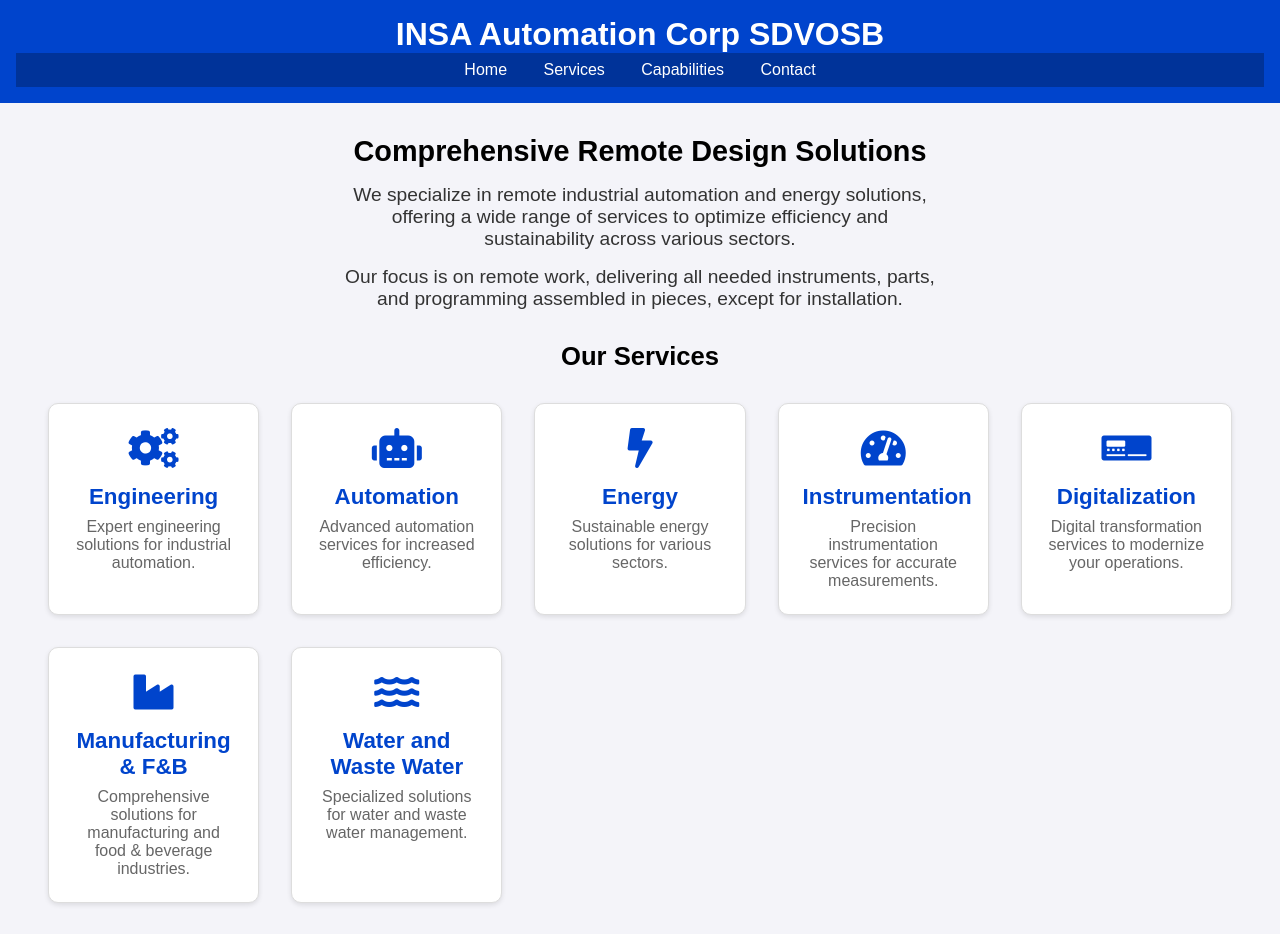
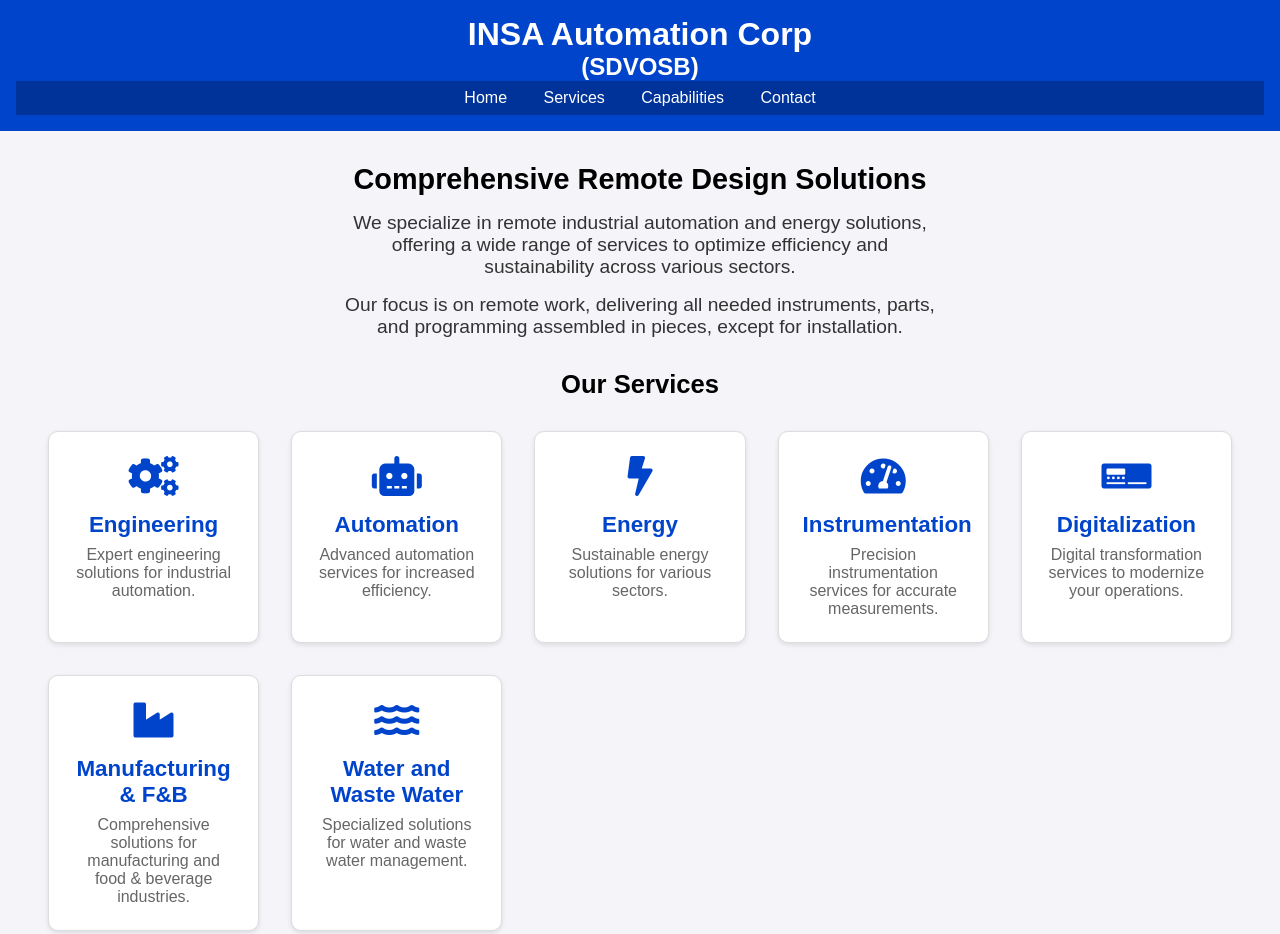
Before and after one commit to WilBtc/InsaAutomationCorp, a plain HTML site: page index.html in a window 1280 px wide. Shown: the top 934 px of the page. Drawn offline with Linux system fonts and the light colour scheme.

Commit message:
Updated copy

```diff
--- a/index.html
+++ b/index.html
@@ -9,7 +9,7 @@
 </head>
 <body>
     <header>
-        <h1>INSA Automation Corp SDVOSB</h1>
+        <h1>INSA Automation Corp <h2>(SDVOSB)</h2></h1>
         <nav>
             <a href="#home">Home</a>
             <a href="#services">Services</a>
```
